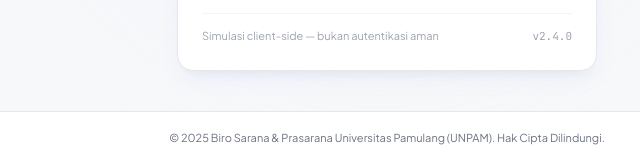
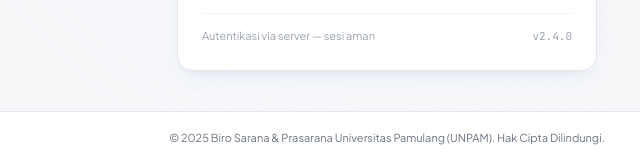
Before and after one commit to adibdismay/simsarpras-unpam-new, a plain HTML site: page login.html in a window 1280 px wide. Shown: the part 725-886 px from the top of the page, 253-893 px from the left. Drawn offline with Linux system fonts and the light colour scheme; no server answers.

Commit message:
Perbaiki teks footer login sesuai autentikasi backend

```diff
--- a/login.html
+++ b/login.html
@@ -4,7 +4,7 @@
   <meta charset="UTF-8">
   <meta name="viewport" content="width=device-width, initial-scale=1.0">
   <title>Masuk | SIMSARPRAS UNPAM</title>
-  <meta name="description" content="Halaman masuk demo SIMSARPRAS UNPAM — simulasi client-side, bukan autentikasi aman.">
+  <meta name="description" content="Halaman masuk SIMSARPRAS UNPAM — autentikasi via server dengan sesi aman.">
   <script src="assets/js/theme.js"></script>
   <link rel="stylesheet" href="assets/css/theme.css">
   <link rel="stylesheet" href="assets/fonts/fonts.css">
@@ -174,7 +174,7 @@
         </div>
 
         <div class="card-footer">
-          <span>Simulasi client-side — bukan autentikasi aman</span>
+          <span>Autentikasi via server — sesi aman</span>
           <span class="mono">v2.4.0</span>
         </div>
       </div>
```
